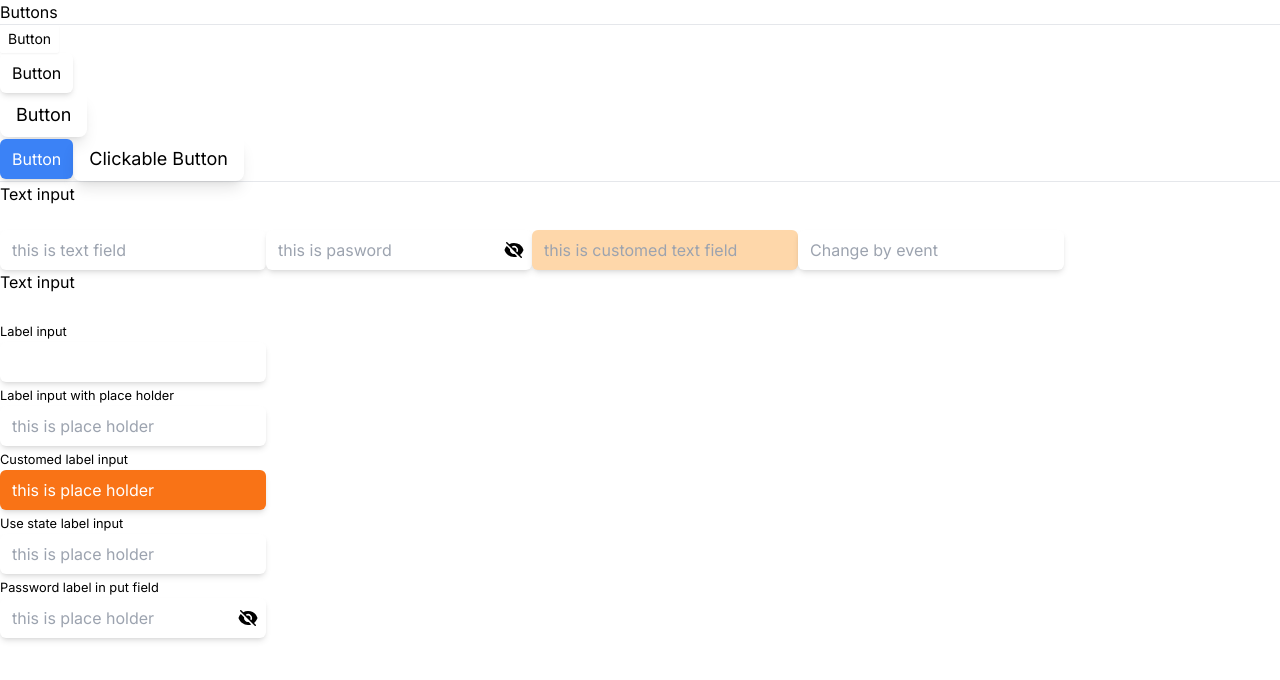
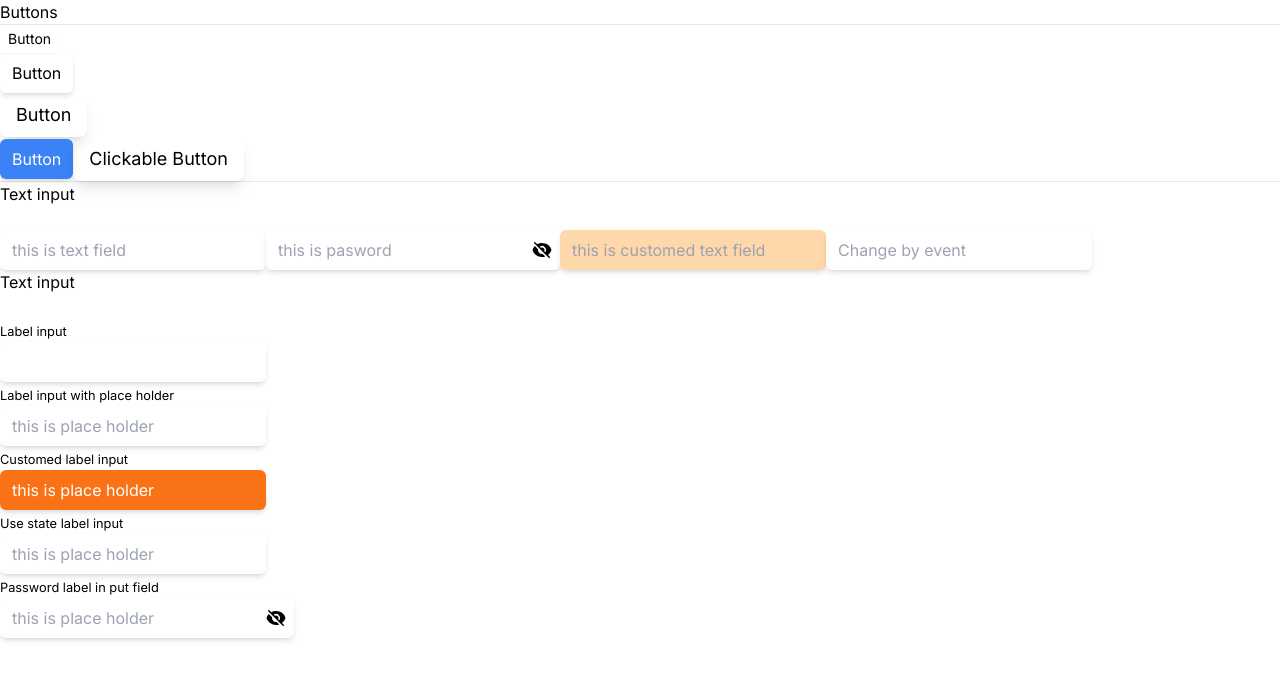
Before and after one commit to vanhuyvo1997/my-task, a Next.js app: page /test-ui in a window 1280 px wide. Shown: the top 680 px of the page. Built offline with nearby package versions, Linux system fonts and the light colour scheme.

Commit message:
update input text

```diff
--- a/app/_components/text-input.tsx
+++ b/app/_components/text-input.tsx
@@ -40,8 +40,8 @@ export default function TextInput({
             name={name}
             className={clsx(
                 className,
-                'shadow-md rounded-md pl-3 pr-5 py-2 border-none',
-                isPassword && 'pr-12'
+                isPassword ? 'pr-12' : 'pr-5',
+                'shadow-md rounded-md pl-3 py-2 border-none',
             )}
             onChange={(e) => {
                 if (onChange) {
```
